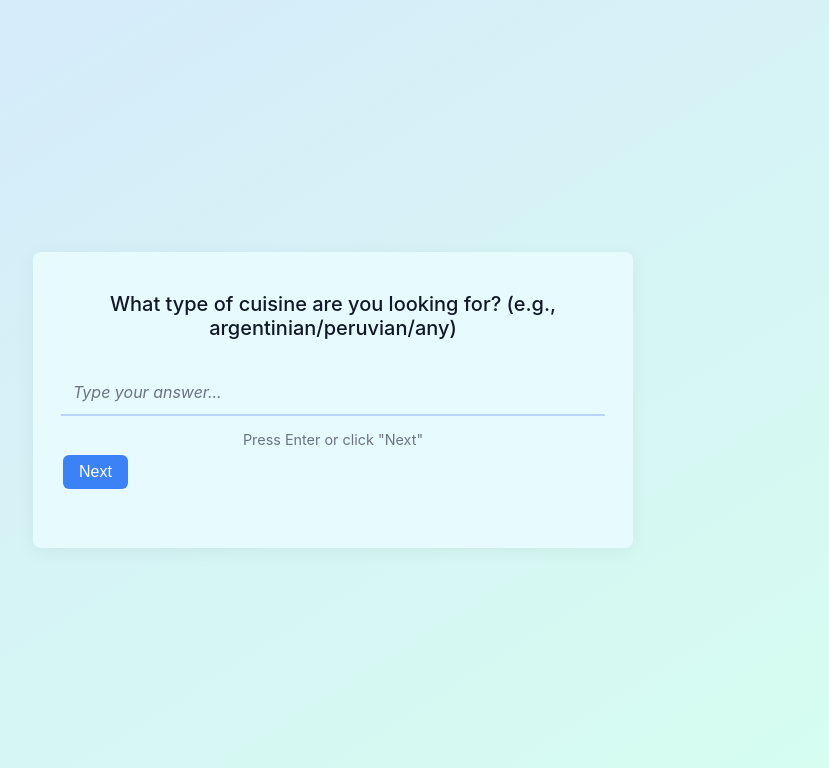
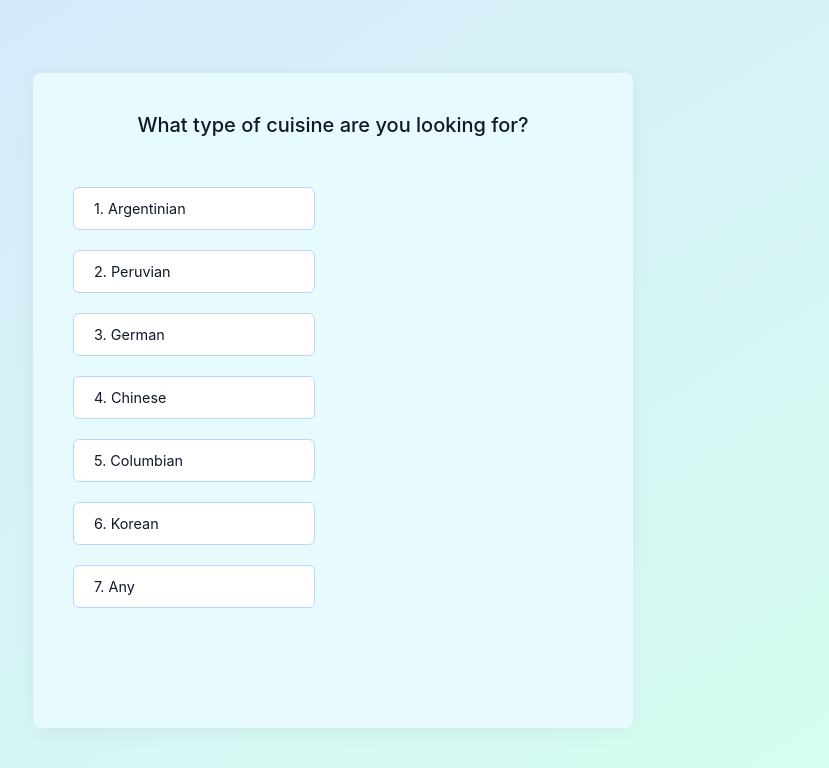
Before and after one commit to firiho/Restaurants-Recommendation-Agent, a FastAPI app: page / in a window 1280 px wide. Shown: the top 768 px of the page, without its empty margins (307-1136 px from the left). Run offline with FastAPI, Linux system fonts and the light colour scheme.

Commit message:
More functionalities
- Consulting the KB on every choice
- Showing images of restaurants
- Going back to the previous choice
- Restarting functionalities
- Better styling

```diff
--- a/main.py
+++ b/main.py
@@ -1,6 +1,6 @@
 from fastapi import FastAPI, Request, Form
 from fastapi.templating import Jinja2Templates
-from fastapi.responses import HTMLResponse
+from fastapi.responses import HTMLResponse, RedirectResponse
 from pyswip import Prolog
 import uvicorn
 
@@ -12,42 +12,95 @@ prolog.consult("kb.pl")
 
 # Steps and their corresponding predicates
 steps = [
-    ("cuisine", "matches_cuisine", "What type of cuisine are you looking for? (e.g., argentinian/peruvian/any)", []),
-    ("price", "matches_price", "What is your budget? (cheap/moderate/expensive/any)", ["cheap", "moderate", "expensive"]),
-    ("distance", "matches_distance", "How far are you willing to travel? (close/mid/far/any)", ["close", "mid", "far"]),
-    ("time", "matches_time", "What time of day will you be eating? (breakfast/lunch/dinner/any)", ["breakfast", "lunch", "dinner"]),
-    ("dietary", "matches_dietary", 'What dietary options do you require? e.g. [vegetarian] or "any"', []),
-    ("payment", "matches_payment", "What payment method do you prefer? (credit_debit/cash/any)", ["credit_debit", "cash"]),
-    ("seating", "matches_seating", "What seating do you prefer? (indoor/outdoor/any)", ["indoor", "outdoor"])
+    ("cuisine", "matches_cuisine", "What type of cuisine are you looking for?", ['argentinian', 'peruvian', 'german', 'chinese', 'columbian', 'korean', 'any']),
+    ("price", "matches_price", "What is your budget?", ["cheap", "moderate", "expensive", "any"]),
+    ("distance", "matches_distance", "How far are you willing to go?", ["close", "mid", "far", "any"]),
+    ("time", "matches_time", "What time of day will you be eating?", ["breakfast", "lunch", "dinner", "any"]),
+    ("reservation", "matches_reservation", "Do you require a reservation?", ["yes", "no", "any"]),
+    ("dietary", "matches_dietary", 'What dietary options do you require?', ['vegetarian', 'no_vegetarian', 'any']),
+    ("payment", "matches_payment", "What payment method do you prefer?", ["credit_debit", "cash", "any"]),
+    ("seating", "matches_seating", "What seating do you prefer?", ["indoor", "outdoor", "any"])
 ]
 
+# Mapping options to display strings
+options = {
+    'argentinian': 'Argentinian',
+    'peruvian': 'Peruvian',
+    'german': 'German',
+    'chinese': 'Chinese',
+    'columbian': 'Columbian',
+    'korean': 'Korean',
+    'cheap': 'Cheap',
+    'moderate': 'Moderate',
+    'expensive': 'Expensive',
+    'close': 'Close',
+    'mid': 'Mid',
+    'far': 'Far',
+    'breakfast': 'Breakfast',
+    'lunch': 'Lunch',
+    'dinner': 'Dinner',
+    'vegetarian': 'Vegetarian',
+    'no_vegetarian': 'Non Vegetarian',
+    'credit_debit': 'Credit/Debit Card',
+    'cash': 'Cash',
+    'indoor': 'Indoors',
+    'outdoor': 'Outdoors',
+    'any': 'Any',
+    'yes': 'Yes',
+    'no': 'No'
+}
+
+# Reverse lookup from display strings back to keys
+reverse_options = {v: k for k, v in options.items()}
+
 restaurants = {
-    'Bar Via 71': 'https://www.google.com/maps/place/Bar+Via+71/@-34.6007042,-58.3949208,17z/data=!3m1!4b1!4m6!3m5!1s0x95bccac07840e787:0xbad7878aa65a183f!8m2!3d-34.6007042!4d-58.3923459!16s%2Fg%2F11b6phgz9z?entry=ttu&g_ep=EgoyMDI0MTIwMS4xIKXMDSoASAFQAw%3D%3D',
+    'Bar Via 71': 'https://www.google.com/maps/place/Bar+Via+71/...',
     'Santos Manjares': 'https://maps.app.goo.gl/VZmBmYtekwD9VtJY8',
     'La Aguada': 'https://maps.app.goo.gl/jkXGCbbJUn2DhLiq7',
-    'La Cabaña Restaurant': 'https://www.google.com/maps/place/La+Caba%C3%B1a+Restaurant/@-34.6017727,-58.3937183,15z/data=!4m10!1m2!2m1!1sargentinian+restaurant!3m6!1s0x95bccaa4d11f1e09:0xee7f7e8e243b0a4a!8m2!3d-34.6041125!4d-58.3667389!15sChZhcmdlbnRpbmlhbiByZXN0YXVyYW50WhgiFmFyZ2VudGluaWFuIHJlc3RhdXJhbnSSARZhcmdlbnRpbmlhbl9yZXN0YXVyYW504AEA!16s%2Fg%2F1tgzcjp3?entry=ttu&g_ep=EgoyMDI0MTIwMS4xIKXMDSoASAFQAw%3D%3D',
-    'Huacho': 'https://www.google.com/maps/place/Huacho/@-34.5958592,-58.3833978,17z/data=!3m1!4b1!4m6!3m5!1s0x95bccb33a71391b9:0x8d32030aae3d5f77!8m2!3d-34.5958593!4d-58.3785269!16s%2Fg%2F11t29nb91k?entry=ttu&g_ep=EgoyMDI0MTIwMS4xIKXMDSoASAFQAw%3D%3D',
-    'Buenos Aires Grill': 'https://www.google.com/maps/place/Buenos+Aires+Grill/@-34.6017727,-58.3937183,15z/data=!4m10!1m2!2m1!1sargentinian+restaurant!3m6!1s0x95bccac5da7791cf:0x71bb1deed8edd60a!8m2!3d-34.6040508!4d-58.3854773!15sChZhcmdlbnRpbmlhbiByZXN0YXVyYW50WhgiFmFyZ2VudGluaWFuIHJlc3RhdXJhbnSSARZhcmdlbnRpbmlhbl9yZXN0YXVyYW504AEA!16s%2Fg%2F11dx8_cv0v?entry=ttu&g_ep=EgoyMDI0MTIwMS4xIKXMDSoASAFQAw%3D%3D',
+    'La Cabana Restaurant': 'https://www.google.com/maps/place/La+Caba%C3%B1a+Restaurant/...',
+    'Huacho': 'https://www.google.com/maps/place/Huacho/...',
+    'Buenos Aires Grill': 'https://www.google.com/maps/place/Buenos+Aires+Grill/...',
     'El Nuevo Negrin': 'https://maps.app.goo.gl/qCYmqrsDfhwByaRcA',
     'Cafe Bar El Teatro': 'https://maps.app.goo.gl/K9nEDcMvr13LmCKHA',
     'Coya': 'https://maps.app.goo.gl/n6qSHfUKdzDmhz1S6',
     'Tanta Argentina': 'https://maps.app.goo.gl/uzgKZiw37abAwuoh8',
     'Extrawurst - Brat': 'https://maps.app.goo.gl/Pn6hrNbcj8Krtz5L8',
     'MAGIC DRAGON': 'https://maps.app.goo.gl/qHCCQhtuYa5cmviJ6',
-    'Rong Cheng "Sisi"': 'https://maps.app.goo.gl/rh8cejY1kDU1fbSr8',
-    '家宴 JIA YAN': 'https://maps.app.goo.gl/pvS3qx92nfx9Pe3w7',
+    'Rong Cheng Sisi': 'https://maps.app.goo.gl/rh8cejY1kDU1fbSr8',
+    'Jia Yan': 'https://maps.app.goo.gl/pvS3qx92nfx9Pe3w7',
     'Restaurante Chi': 'https://maps.app.goo.gl/ajWS2rjmq9FS1b8VA',
-    'Bogotá': 'https://maps.app.goo.gl/gBrNWbJg8eRB7Son7',
+    'Bogota': 'https://maps.app.goo.gl/gBrNWbJg8eRB7Son7',
     'Los Guaduales': 'https://maps.app.goo.gl/edySgzKj86irQim49',
     'Fa Song Song': 'https://maps.app.goo.gl/2tTD8TLgfkYzrVC48',
     'Mr. Ho': 'https://maps.app.goo.gl/skP1RXWaDyuvGRPA6'
 }
 
+# Restaurant images
+rest_images = {
+    'Bar Via 71': 'https://img.restaurantguru.com/rf62-photo-Bar-Via-71-2022-10.jpg',
+    'Santos Manjares': 'https://dynamic-media-cdn.tripadvisor.com/media/photo-o/08/fb/75/35/santos-manjares.jpg',
+    'La Aguada': 'https://media-cdn.tripadvisor.com/media/photo-s/0f/3f/30/b9/la-aguada.jpg',
+    'La Cabana Restaurant': 'https://media-cdn.tripadvisor.com/media/photo-s/1a/4c/c9/53/foto-nueva-de-entrada.jpg',
+    'Huacho': 'https://media-cdn.tripadvisor.com/media/photo-s/2b/10/f2/e4/huacho.jpg',
+    'Buenos Aires Grill': 'https://media-cdn.tripadvisor.com/media/photo-s/19/2f/19/58/avenida-corrientes-1318.jpg',
+    'El Nuevo Negrin': 'https://img.restaurantguru.com/r9f3-interior-El-Nuevo-Negrin.jpg',
+    'Cafe Bar El Teatro': 'https://media-cdn.tripadvisor.com/media/photo-s/16/4e/36/5c/cafe-y-restaurante-tradicional.jpg',
+    'Coya': 'https://media-cdn.tripadvisor.com/media/photo-s/09/ed/5e/50/photo0jpg.jpg',
+    'Tanta Argentina': 'https://dynamic-media-cdn.tripadvisor.com/media/photo-o/17/4d/0e/69/salon-con-jardin-interior.jpg?w=900&h=500&s=1',
+    'Extrawurst - Brat': 'https://media-cdn.tripadvisor.com/media/photo-s/13/93/17/ea/excelente-wurst-alemanas.jpg',
+    'MAGIC DRAGON': 'https://dynamic-media-cdn.tripadvisor.com/media/photo-o/0e/9c/5e/04/magic-dragon-abasto-vista.jpg?w=1200&h=-1&s=1',
+    'Rong Cheng Sisi': 'https://dynamic-media-cdn.tripadvisor.com/media/photo-o/0e/0a/43/cf/20170102-213210-largejpg.jpg?w=1200&h=-1&s=1',
+    'Jia Yan': 'https://dynamic-media-cdn.tripadvisor.com/media/photo-o/1b/8a/64/0d/jia-yan.jpg?w=900&h=500&s=1',
+    'Restaurante Chi': 'https://media-cdn.tripadvisor.com/media/photo-s/19/77/2e/af/frente.jpg',
+    'Bogota': 'https://encrypted-tbn0.gstatic.com/images?q=tbn:ANd9GcTWvmjYPa_a5XUoVkL_YI75kNQ3FJypQ9ByzA&s',
+    'Los Guaduales': 'https://dynamic-media-cdn.tripadvisor.com/media/photo-o/09/00/89/11/restaurante-los-guaduales.jpg?w=700&h=-1&s=1',
+    'Fa Song Song': 'https://media-cdn.tripadvisor.com/media/photo-s/18/c7/cf/ca/fa-song-song.jpg',
+    'Mr. Ho': 'https://lh5.googleusercontent.com/p/AF1QipOcrUxtLUIpptEO_9DaAv7mHLRCmT1BWZizC7tT'
+}
+
+
 def current_matches(filters):
-    # Convert filters into a Prolog query using current_matches/2 from KB
-    # eg:
-    # filters = [(Predicate,Value), ...]
-    # current_matches([match(Predicate,Value),...], Matches).
+    # Query Prolog for current matches
     query = f"current_matches({filters}, Matches)"
     result = list(prolog.query(query))
     if result:
@@ -63,93 +116,183 @@ async def start(request: Request):
         "question_prompt": steps[step_idx][2],
         "current_key": steps[step_idx][0],
         "previous_answers": {},
-        "options": steps[step_idx][3]
+        "options": [options[option] for option in steps[step_idx][3]],
+        "message": None,
+        "step_idx": step_idx
     })
 
+# Handle the next step in the conversation
 @app.post("/next", response_class=HTMLResponse)
 async def next_step(
     request: Request,
+    action: str = Form(None),
+    step_idx: int = Form(0),
     cuisine: str = Form(None),
     price: str = Form(None),
     distance: str = Form(None),
     time: str = Form(None),
+    reservation: str = Form(None),
     dietary: str = Form(None),
     payment: str = Form(None),
     seating: str = Form(None)
 ):
+
+    # Handle "Restart"
+    if action == "restart":
+        # Just redirect to the start
+        return RedirectResponse(url="/", status_code=303)
+
+    # Convert user-selected display values to keys if needed
+    def convert(val):
+        if val is None:
+            return None
+        if val in reverse_options:
+            return reverse_options[val]
+        return val
+
+    cuisine = convert(cuisine)
+    price = convert(price)
+    distance = convert(distance)
+    time = convert(time)
+    reservation = convert(reservation)
+    dietary = convert(dietary)
+    payment = convert(payment)
+    seating = convert(seating)
+
     # Gather all answers so far
+    # Note: For going back, we rely on previous_answers being sent as hidden fields
     answers = {
         "cuisine": cuisine,
         "price": price,
         "distance": distance,
         "time": time,
+        "reservation": reservation,
         "dietary": dietary,
         "payment": payment,
         "seating": seating
     }
 
-    # Determine the next step by counting how many are filled
+    # If "Go Back" is clicked and not at first step
+    if action == "back":
+        if step_idx > 0:
+            step_idx -= 1
+            # Remove the answer for the current step because we're going back
+            back_key = steps[step_idx][0]
+            answers[back_key] = None
+
+            # Clean out answers that come after this step (if any)
+            for i in range(step_idx+1, len(steps)):
+                answers[steps[i][0]] = None
+
+            # Re-ask the previous question
+            prev_answers = {k: v for k, v in answers.items() if v is not None}
+            prompt = steps[step_idx][2]
+            opts = steps[step_idx][3]
+
+            return templates.TemplateResponse("question.html", {
+                "request": request,
+                "question_prompt": prompt,
+                "current_key": steps[step_idx][0],
+                "previous_answers": prev_answers,
+                "options": [options[opt] for opt in opts],
+                "message": None,
+                "step_idx": step_idx
+            })
+        else:
+            # If at the first step, just show the first step again
+            return RedirectResponse(url="/", status_code=303)
+
+    # Normal forward logic
     filled = [(k, v) for k,v in answers.items() if v is not None]
-    step_idx = len(filled)  # number of answered steps
-    if step_idx < len(steps):
-        # Ask the next question
-        next_key, _, prompt, opts = steps[step_idx]
-        # Pass all answered so far as hidden fields
+    current_step_idx = len(filled)
+
+    # Build filters so far and check matches
+    filters = []
+    for (key, predicate, _, _) in steps:
+        val = answers.get(key)
+        if val is None or val.lower() == "any":
+            filters.append(f"match({predicate},any)")
+        else:
+            filters.append(f"match({predicate},{val.lower()})")
+
+    filters_str = "[" + ",".join(filters) + "]"
+    matches = current_matches(filters_str)
+
+    # If no matches remain, prompt user to choose another option
+    if not matches:
+        redo_step_idx = current_step_idx - 1
+        if redo_step_idx < 0:
+            # No step answered yet, just restart
+            return templates.TemplateResponse("question.html", {
+                "request": request,
+                "question_prompt": steps[0][2],
+                "current_key": steps[0][0],
+                "previous_answers": {},
+                "options": [options[option] for option in steps[0][3]],
+                "message": "No restaurants match that choice. Try a different option.",
+                "step_idx": 0
+            })
+
+        prev_answers = {k:v for k,v in answers.items() if v is not None and k != steps[redo_step_idx][0]}
+        return templates.TemplateResponse("question.html", {
+            "request": request,
+            "question_prompt": steps[redo_step_idx][2],
+            "current_key": steps[redo_step_idx][0],
+            "previous_answers": prev_answers,
+            "options": [options[opt] for opt in steps[redo_step_idx][3]],
+            "message": "No restaurants match that choice. Try a different option.",
+            "step_idx": redo_step_idx
+        })
+
+    # If we have matches and haven't asked all questions yet
+    if current_step_idx < len(steps):
+        next_key, _, prompt, opts = steps[current_step_idx]
         prev_answers = {k:v for k,v in answers.items() if v is not None}
         return templates.TemplateResponse("question.html", {
             "request": request,
             "question_prompt": prompt,
             "current_key": next_key,
             "previous_answers": prev_answers,
-            "options": opts
+            "options": [options[opt] for opt in opts],
+            "message": None,
+            "step_idx": current_step_idx
         })
     else:
-        # All questions answered, run final recommendation
-        # Build filters based on answers
-        # If dietary is a list, it needs to be Prolog list, else "any"
-        filters = []
-        for (key, predicate, _, _) in steps:
-            val = answers[key]
-            if val is None or val == "any":
-                filters.append(f"match({predicate},any)")
-            else:
-                # We assume the user typed something like [vegetarian], we pass it as is
-                if key == "dietary":
-                    filters.append(f"match({predicate},{val})")
-                else:
-                    filters.append(f"match({predicate},{val})")
-
-        filters_str = "[" + ",".join(filters) + "]"
-        matches = current_matches(filters_str)
+        # All questions answered, show final recommendations
         return templates.TemplateResponse("result.html", {
             "request": request,
             "matches": set(matches),
-            "rest_links": restaurants
+            "rest_links": restaurants,
+            "rest_images": rest_images
         })
 
-# Redirect form actions to /next
 @app.post("/", response_class=HTMLResponse)
 async def handle_first_step(
     request: Request,
+    action: str = Form(None),
+    step_idx: int = Form(0),
     cuisine: str = Form(None),
     price: str = Form(None),
     distance: str = Form(None),
     time: str = Form(None),
+    reservation: str = Form(None),
     dietary: str = Form(None),
     payment: str = Form(None),
     seating: str = Form(None)
 ):
     return await next_step(
         request,
+        action=action,
+        step_idx=step_idx,
         cuisine=cuisine,
         price=price,
         distance=distance,
         time=time,
+        reservation=reservation,
         dietary=dietary,
         payment=payment,
         seating=seating
     )
 
-
 if __name__ == "__main__":
     uvicorn.run(app, host="0.0.0.0", port=8000)
--- /dev/null
+++ b/requirements.txt
@@ -0,0 +1,3 @@
+fastapi
+uvicorn
+pyswip
--- a/templates/question.html
+++ b/templates/question.html
@@ -19,7 +19,7 @@
         .container {
             background: #e7fbff;
             padding: 40px;
-            padding-bottom: 100px; /* Extra padding at the bottom if needed */
+            padding-bottom: 100px;
             border-radius: 8px;
             box-shadow: 0 4px 20px rgba(0,0,0,0.05);
             max-width: 600px;
@@ -45,60 +45,6 @@
             align-items: center;
         }
 
-        /* Line input style for no-options scenario */
-        input[type=text], select {
-            border: none;
-            background-color: #e7fbff;
-            border-bottom: 2px solid #b9d5ff;
-            padding: 12px;
-            font-size: 1rem;
-            width: 100%;
-            text-align: left; /* Left-align text */
-            margin-bottom: 10px;
-            transition: border-color 0.2s;
-            font-family: inherit;
-        }
-
-        input[type=text]::placeholder {
-            color: #6b7280;
-            font-style: italic;
-        }
-
-        input[type=text]:focus, select:focus {
-            border-color: #3b82f6;
-            outline: none;
-        }
-
-        .instructions {
-            font-size: 0.9rem;
-            color: #6b7280;
-            margin-top: 5px;
-            margin-bottom: 0px;
-        }
-
-        input[type=submit] {
-            position: absolute;
-            bottom: 20%;
-            left: 5%;
-            background-color: #3b82f6;
-            color: #ffffff;
-            border: none;
-            border-radius: 6px;
-            padding: 8px 16px;
-            font-size: 1rem;
-            cursor: pointer;
-            transition: background-color 0.2s, transform 0.1s;
-        }
-
-        input[type=submit]:hover {
-            background-color: #2563eb;
-        }
-
-        input[type=submit]:active {
-            transform: scale(0.98);
-        }
-
-        /* Styles for the clickable options scenario */
         .options-container {
             display: flex;
             flex-direction: column;
@@ -118,13 +64,53 @@
             color: #111827;
             transition: background-color 0.2s, border-color 0.2s;
             width: 100%;
-            max-width: 200px; /* Limit width for a nicer look */
+            max-width: 200px;
             text-align: left;
         }
 
         .option-card:hover {
             background-color: #d6ffef;
             border-color: #89c8bc;
+        }
+
+        .message {
+            color: #b91c1c;
+            margin-bottom: 10px;
+            font-size: 0.95rem;
+        }
+
+        .controls {
+            margin-top: 20px;
+            display: flex;
+            width: 100%;
+            justify-content: space-between;
+            align-items: center;
+        }
+
+        .icon-button {
+            background: none;
+            border: none;
+            padding: 0;
+            cursor: pointer;
+            width: 40px;
+            height: 40px;
+            border-radius: 50%;
+            display: flex;
+            justify-content: center;
+            align-items: center;
+            transition: background-color 0.2s;
+        }
+
+        .icon-button:hover {
+            background-color: #d6ffef;
+        }
+
+        .icon-button svg {
+            width: 24px;
+            height: 24px;
+            stroke: #111827;
+            fill: none;
+            stroke-width: 2;
         }
 
         @keyframes fadeIn {
@@ -136,15 +122,19 @@
 <body>
     <div class="container">
         <form method="post" id="questionForm">
+            {% if message %}
+            <div class="message">{{ message }}</div>
+            {% endif %}
+
             <h2>{{ question_prompt }}</h2>
 
             {% for key, value in previous_answers.items() %}
             <input type="hidden" name="{{ key }}" value="{{ value }}" />
             {% endfor %}
 
-            {% if options %}
-            <!-- When options are available, show clickable vertical options and no "Next" or instructions -->
+            <input type="hidden" name="step_idx" value="{{ step_idx }}" />
             <input type="hidden" name="{{ current_key }}" id="chosenOption" />
+            <input type="hidden" name="action" id="actionField" value="next" />
 
             <div class="options-container">
                 {% for opt in options %}
@@ -153,19 +143,44 @@
                 </div>
                 {% endfor %}
             </div>
-            {% else %}
-            <!-- If no options, fallback to text input with Next button -->
-            <input type="text" name="{{ current_key }}" placeholder="Type your answer..." required />
-            <div class="instructions">Press Enter or click "Next"</div>
-            <input type="submit" value="Next" />
-            {% endif %}
+
+            <div class="controls">
+                {% if step_idx > 0 %}
+                <!-- Back button (left aligned) -->
+                <button type="button" class="icon-button" onclick="goBack()" title="Go Back">
+                    <svg viewBox="0 0 24 24">
+                        <path d="M15 5l-7 7 7 7" stroke-linecap="round" stroke-linejoin="round"></path>
+                    </svg>
+                </button>
+
+                <!-- Restart button (right aligned) -->
+                <button type="button" class="icon-button" onclick="restart()" title="Restart">
+                    <svg viewBox="0 0 24 24">
+                        <path d="M2 12a10 10 0 1010-10" stroke-linecap="round" stroke-linejoin="round"></path>
+                        <path d="M2 2v4h4" stroke-linecap="round" stroke-linejoin="round"></path>
+                    </svg>
+                </button>
+                {% else %}
+                <div></div>
+                {% endif %}
+            </div>
         </form>
     </div>
 
     <script>
     function selectOption(value) {
-        // Set the chosen option and submit the form automatically
         document.getElementById('chosenOption').value = value;
+        document.getElementById('actionField').value = 'next';
+        document.getElementById('questionForm').submit();
+    }
+
+    function goBack() {
+        document.getElementById('actionField').value = 'back';
+        document.getElementById('questionForm').submit();
+    }
+
+    function restart() {
+        document.getElementById('actionField').value = 'restart';
         document.getElementById('questionForm').submit();
     }
     </script>
```
Also changed, not shown: templates/result.html (+83 -5 lines), README.md, 3 other files.
